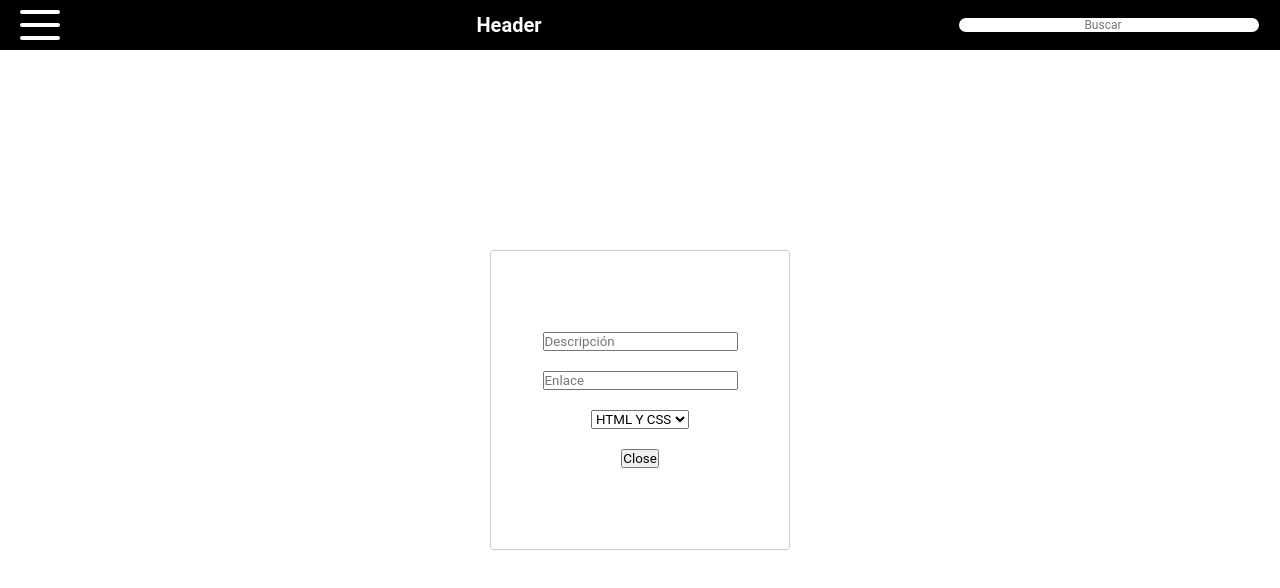
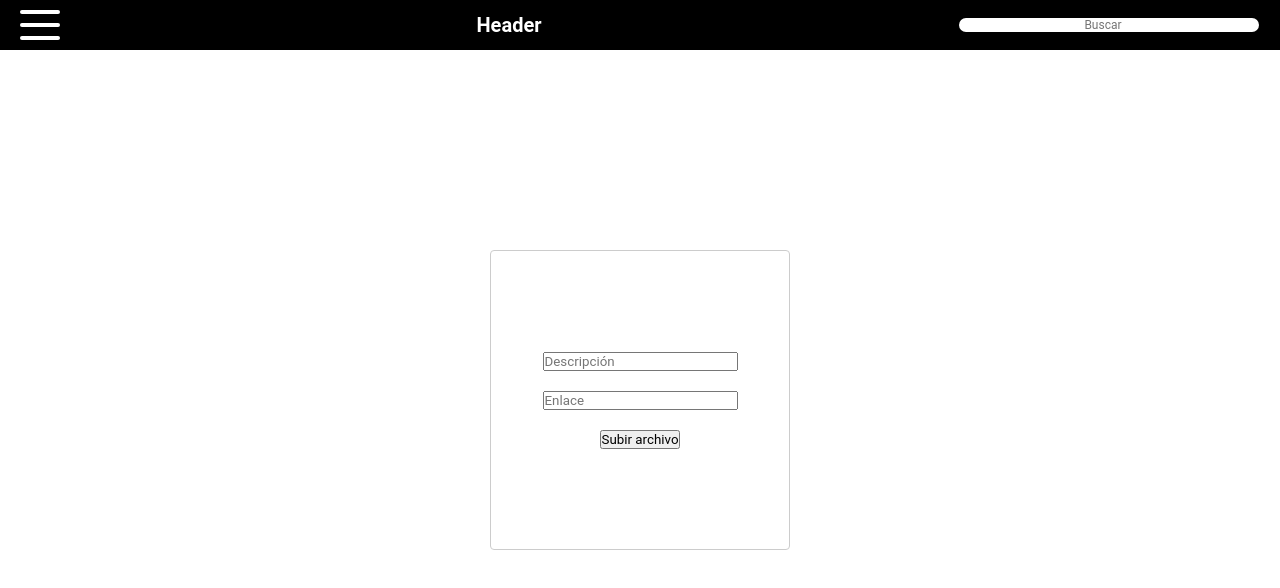
Before and after one commit to FactoriaF5Code/rc2-project-7-grupo-5-1, a React (Vite) app in the folder Frontend/: page / in a window 1280 px wide. Both pictures are taken after a click on the button "Open Modal". Shown: the top 588 px of the page. Built offline with nearby package versions, Linux system fonts and the light colour scheme.

Commit message:
modal actualizado

```diff
--- a/Frontend/src/Modal/Modal.jsx
+++ b/Frontend/src/Modal/Modal.jsx
@@ -32,16 +32,7 @@ function MyModal() {
         <div>
             <input id="link" type="text" placeholder='Enlace' onChange={handleLinkChange} />
         </div>
-        <div>
-            <select id="folder" value={folder} onChange={handleFolderChange}>
-              <option value="html-y-css">HTML Y CSS</option>
-              <option value="javascript">JavaScript</option>
-              <option value="java">Java</option>
-                <option value="react">React</option>
-
-            </select>
-        </div>
-        <button onClick={() => setModalIsOpen(false)}>Close</button>
+        <button onClick={() => setModalIsOpen(false)}>Subir archivo</button>
       </Modal>
     </div>
   );
```
